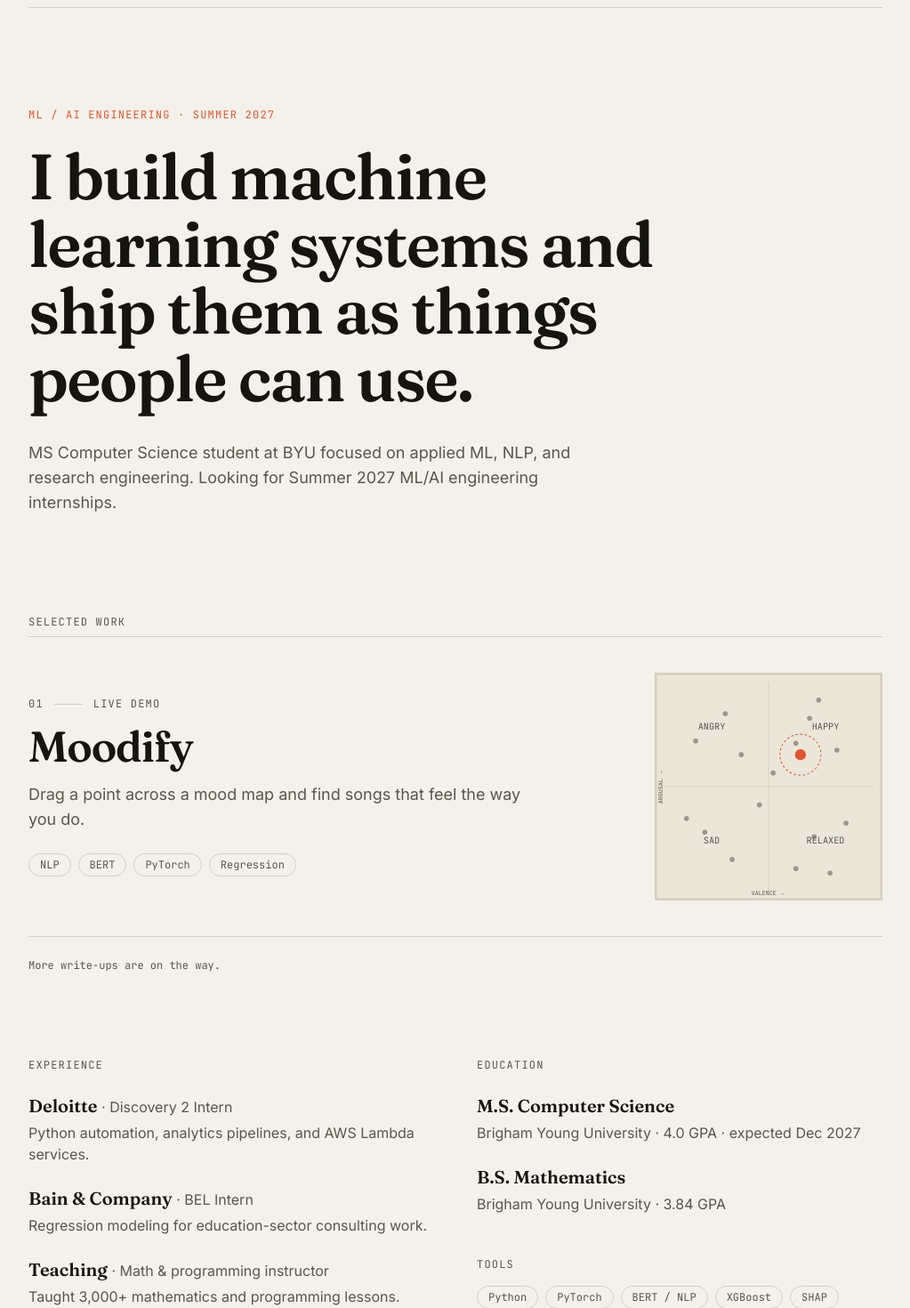
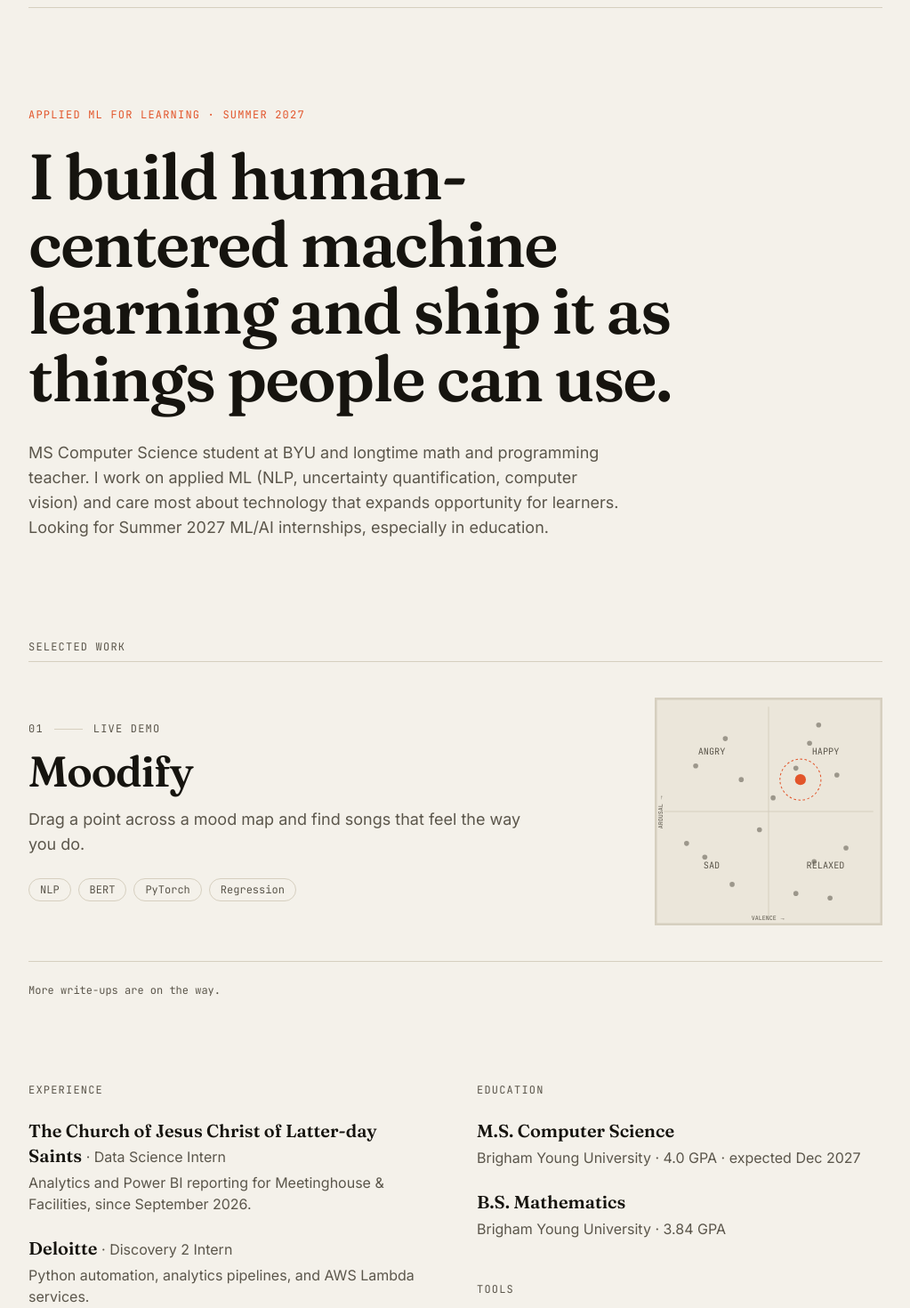
Before and after one commit to jason-d-garcia/portfolio, a Next.js app: page / in a window 1280 px wide. Shown: the part 60-1530 px from the top of the page at 89% size, without its empty margins (128-1151 px from the left). Built offline with nearby package versions, Linux system fonts and the light colour scheme.

Commit message:
Profile: Church internship, Juni course, learning-focused positioning
Co-Authored-By: Claude Opus 5.5 <noreply@anthropic.com>
Claude-Session: https://claude.ai/code/session_01Bg3Hr7dpPYGK8Bej7vB2EF

```diff
--- a/src/app/page.tsx
+++ b/src/app/page.tsx
@@ -6,7 +6,7 @@ export default function Home() {
   return (
     <>
       <section className="py-20 sm:py-28">
-        <p className="font-mono text-xs uppercase tracking-widest text-accent">ML / AI engineering · Summer 2027</p>
+        <p className="font-mono text-xs uppercase tracking-widest text-accent">Applied ML for learning · Summer 2027</p>
         <h1 className="mt-6 max-w-3xl font-serif text-5xl leading-[1.05] font-semibold tracking-tight sm:text-7xl">
           {profile.headline}
         </h1>
--- a/src/content/profile.ts
+++ b/src/content/profile.ts
@@ -1,9 +1,9 @@
 // Single source of truth for personal details. Keep every claim here verifiable.
 export const profile = {
   name: "Jason Garcia",
-  headline: "I build machine learning systems and ship them as things people can use.",
+  headline: "I build human-centered machine learning and ship it as things people can use.",
   summary:
-    "MS Computer Science student at BYU focused on applied ML, NLP, and research engineering. Looking for Summer 2027 ML/AI engineering internships.",
+    "MS Computer Science student at BYU and longtime math and programming teacher. I work on applied ML (NLP, uncertainty quantification, computer vision) and care most about technology that expands opportunity for learners. Looking for Summer 2027 ML/AI internships, especially in education.",
   links: {
     github: "https://github.com/jason-d-garcia",
     linkedin: "https://www.linkedin.com/in/jasondgarcia1/",
@@ -25,6 +25,11 @@ export const profile = {
   ],
   experience: [
     {
+      org: "The Church of Jesus Christ of Latter-day Saints",
+      role: "Data Science Intern",
+      detail: "Analytics and Power BI reporting for Meetinghouse & Facilities, since September 2026.",
+    },
+    {
       org: "Deloitte",
       role: "Discovery 2 Intern",
       detail: "Python automation, analytics pipelines, and AWS Lambda services.",
@@ -35,9 +40,10 @@ export const profile = {
       detail: "Regression modeling for education-sector consulting work.",
     },
     {
-      org: "Teaching",
-      role: "Math & programming instructor",
-      detail: "Taught 3,000+ mathematics and programming lessons.",
+      org: "Juni Learning",
+      role: "Senior Instructor",
+      detail:
+        "Taught 3,000+ mathematics and programming lessons. Wrote the on-demand Minecraft digital logic course, the platform's third most popular, and trained new instructors on the Instructor Success Team.",
     },
   ],
   skills: ["Python", "PyTorch", "BERT / NLP", "XGBoost", "SHAP", "Clustering", "SQL", "AWS", "TypeScript", "Next.js"],
```
